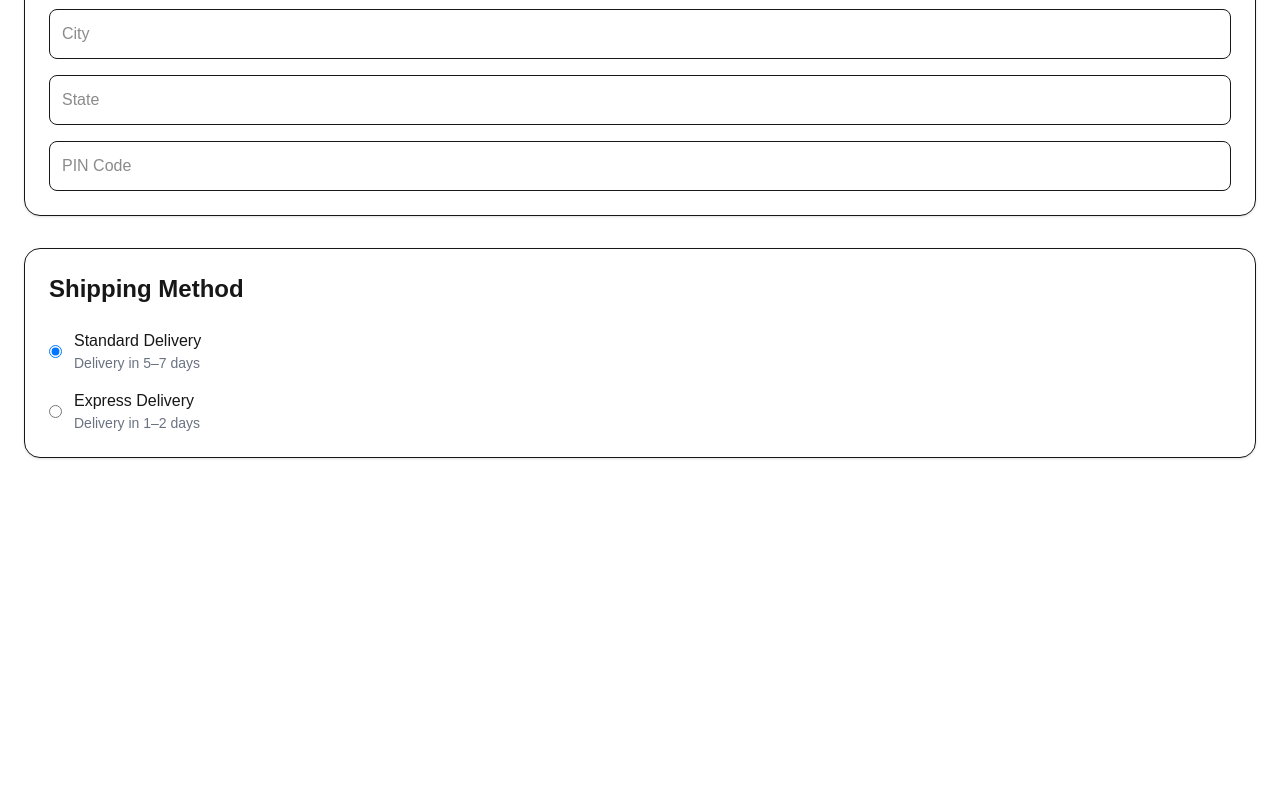
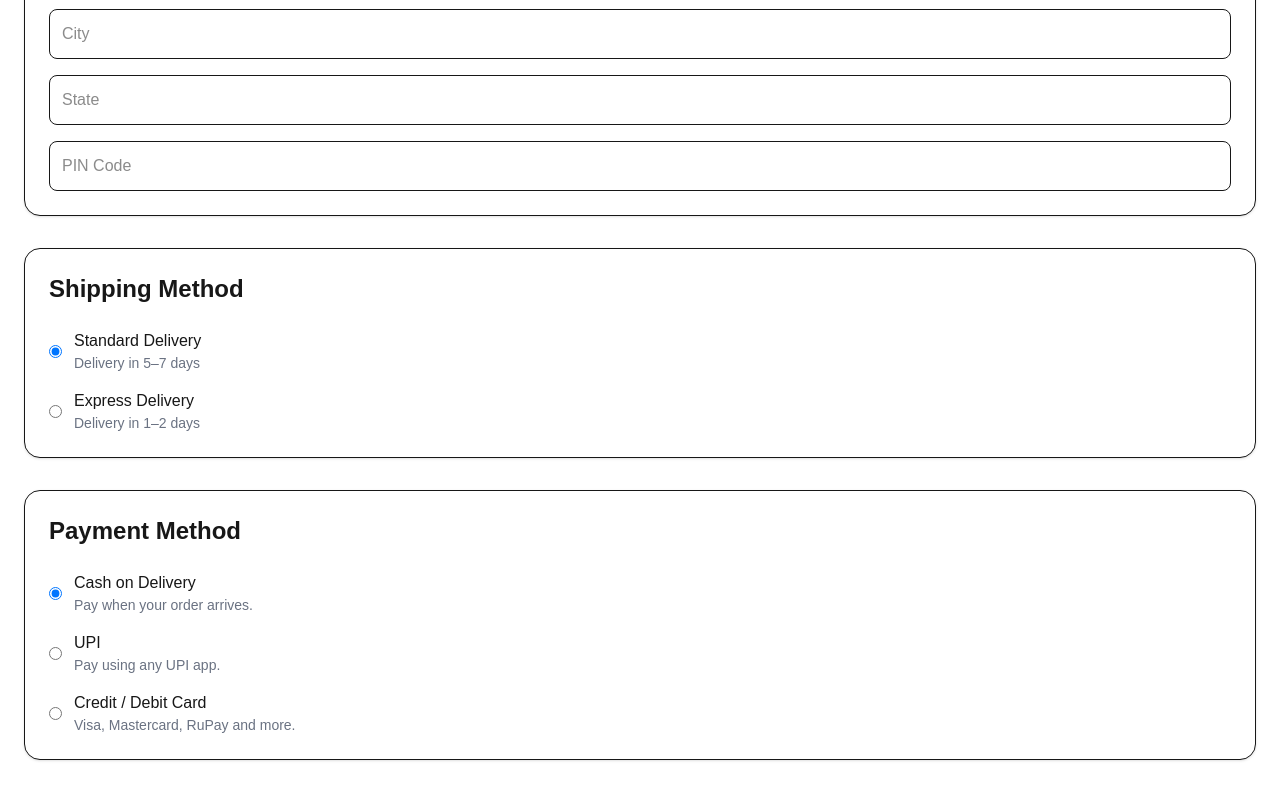
Before and after one commit to Thakur-Ji-Vikas/medalmart, a Next.js app: page /checkout in a window 1280 px wide. Shown: the part 475-1275 px from the top of the page. Before the commit the page ends 981 px from the top, so only its background shows below. Built offline with nearby package versions, Linux system fonts and the light colour scheme.

Commit message:
Sprint 14 - Payment method.

```diff
--- a/app/checkout/page.tsx
+++ b/app/checkout/page.tsx
@@ -2,6 +2,7 @@
 
 import AddressForm from "@/components/checkout/AddressForm";
 import ShippingMethod from "@/components/checkout/ShippingMethod";
+import PaymentMethod from "@/components/checkout/PaymentMethod";
 
 export default function CheckoutPage() {
   return (
@@ -9,8 +10,12 @@ export default function CheckoutPage() {
       <h1 className="mb-10 text-4xl font-bold">Checkout</h1>
 
       <AddressForm />
+
       {/* Shipping */}
       <ShippingMethod />
+
+      {/* Payment */}
+      <PaymentMethod />
     </main>
   );
 }
--- a/components/checkout/PaymentMethod.tsx
+++ b/components/checkout/PaymentMethod.tsx
@@ -1,94 +1,100 @@
 "use client";
 
+import { useCheckout } from "@/hooks/useCheckout";
+
 export default function PaymentMethod() {
+
+  // Checkout state
+  const { checkout, updateCheckout } = useCheckout();
+
   return (
     <section className="mt-8 rounded-2xl border bg-white p-6 shadow-sm">
 
-      {/* Section Heading */}
-      <h2 className="mb-6 text-2xl font-bold">
+      <h2 className="mb-6 text-2xl font-semibold">
         Payment Method
       </h2>
 
+      <div className="space-y-4">
+
         {/* Cash on Delivery */}
-      <label className="mb-4 flex cursor-pointer items-center gap-3 rounded-lg border p-4 hover:border-amber-500">
+        <label className="flex cursor-pointer items-center gap-3">
 
           <input
             type="radio"
             name="payment"
-          defaultChecked
+            checked={checkout.paymentMethod === "cod"}
+            onChange={() =>
+              updateCheckout({
+                paymentMethod: "cod",
+              })
+            }
           />
 
           <div>
-          <p className="font-semibold">
+            <p className="font-medium">
               Cash on Delivery
             </p>
 
             <p className="text-sm text-gray-500">
-            Pay when your order is delivered.
+              Pay when your order arrives.
             </p>
           </div>
 
         </label>
 
         {/* UPI */}
-      <label className="mb-4 flex cursor-pointer items-center gap-3 rounded-lg border p-4 hover:border-amber-500">
+        <label className="flex cursor-pointer items-center gap-3">
 
           <input
             type="radio"
             name="payment"
+            checked={checkout.paymentMethod === "upi"}
+            onChange={() =>
+              updateCheckout({
+                paymentMethod: "upi",
+              })
+            }
           />
 
           <div>
-          <p className="font-semibold">
+            <p className="font-medium">
               UPI
             </p>
 
             <p className="text-sm text-gray-500">
-            Google Pay, PhonePe, Paytm and more.
+              Pay using any UPI app.
             </p>
           </div>
 
         </label>
 
-      {/* Card */}
-      <label className="mb-4 flex cursor-pointer items-center gap-3 rounded-lg border p-4 hover:border-amber-500">
+        {/* Credit / Debit Card */}
+        <label className="flex cursor-pointer items-center gap-3">
 
           <input
             type="radio"
             name="payment"
+            checked={checkout.paymentMethod === "card"}
+            onChange={() =>
+              updateCheckout({
+                paymentMethod: "card",
+              })
+            }
           />
 
           <div>
-          <p className="font-semibold">
+            <p className="font-medium">
               Credit / Debit Card
             </p>
 
             <p className="text-sm text-gray-500">
-            Visa, MasterCard, RuPay.
+              Visa, Mastercard, RuPay and more.
             </p>
           </div>
 
         </label>
 
-      {/* Net Banking */}
-      <label className="flex cursor-pointer items-center gap-3 rounded-lg border p-4 hover:border-amber-500">
-
-        <input
-          type="radio"
-          name="payment"
-        />
-
-        <div>
-          <p className="font-semibold">
-            Net Banking
-          </p>
-
-          <p className="text-sm text-gray-500">
-            Pay directly from your bank account.
-          </p>
       </div>
-
-      </label>
 
     </section>
   );
```
Lines whose indentation alone changed are shown as unchanged.
